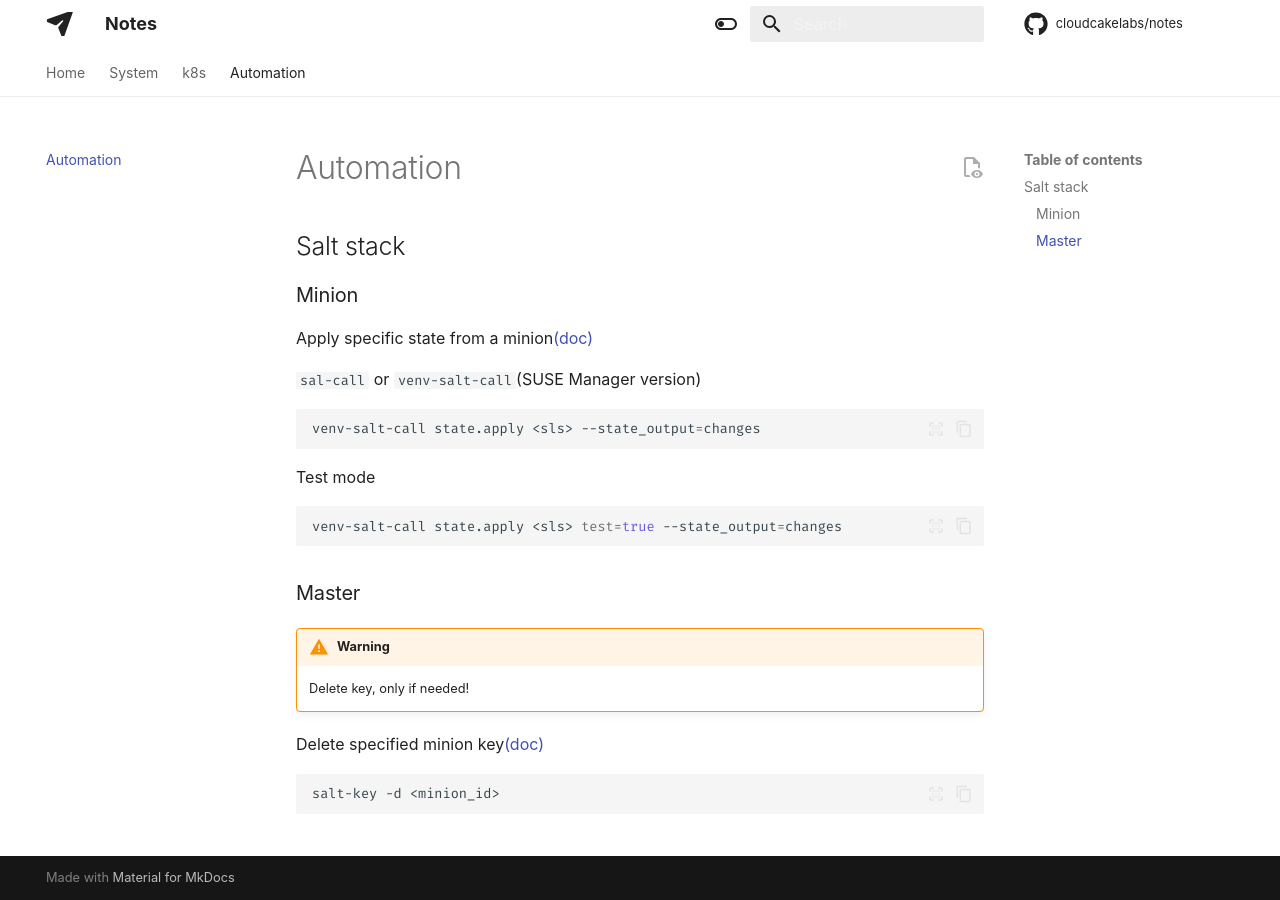
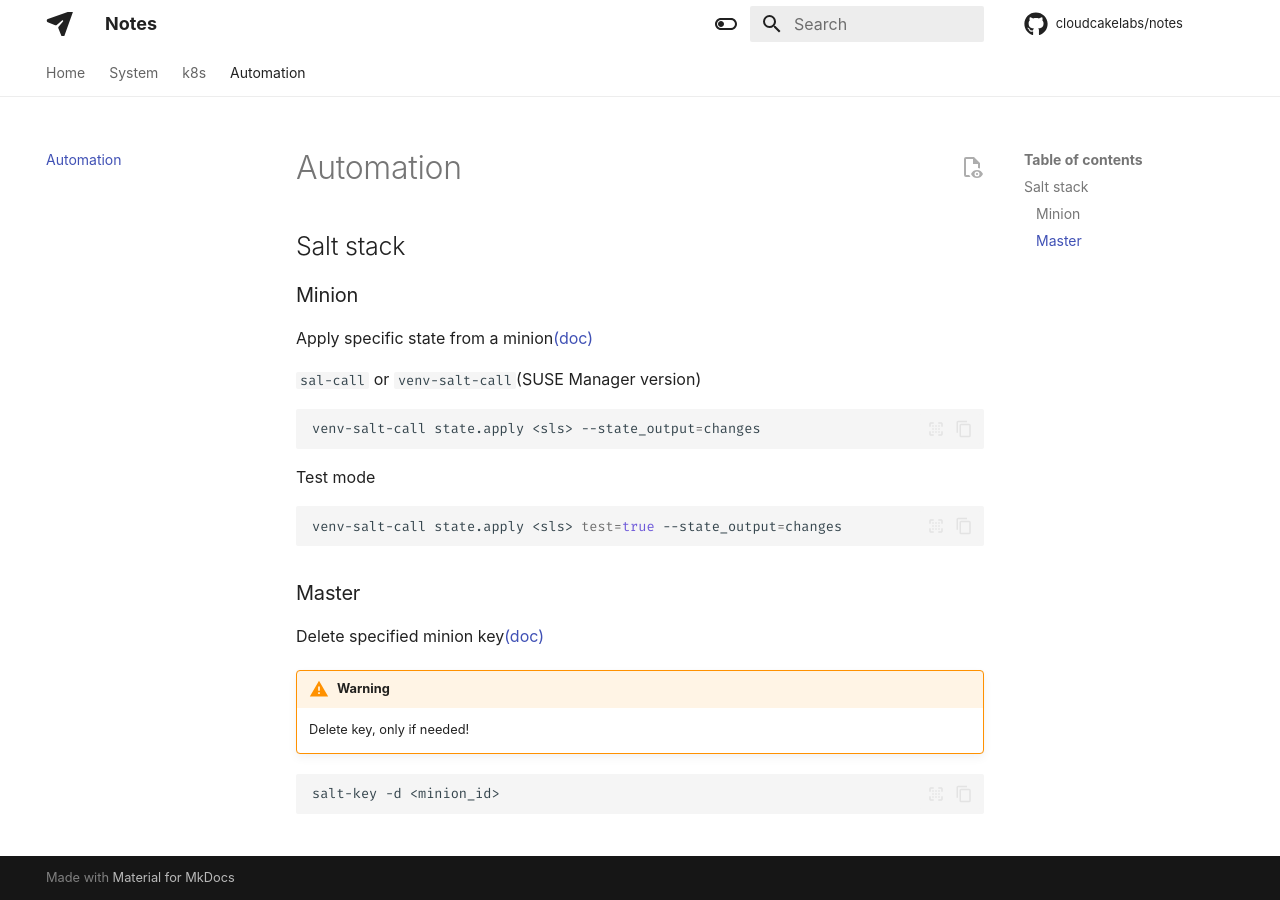
Before and after one commit to cloudcakelabs/notes, an MkDocs documentation site: the page built from docs/automation.md, in a window 1280 px wide. Built offline with MkDocs 1.6.1 and Material for MkDocs 9.7.7, drawn with Linux system fonts in a browser that asks for light colours; some web fonts are replaced; comment, search, counter and statistics services are not loaded.

Commit message:
Update notes.

````diff
--- a/docs/automation.md
+++ b/docs/automation.md
@@ -20,12 +20,12 @@
 
 ### Master
 
+Delete specified minion key[(doc)](https://docs.saltproject.io/en/latest/ref/cli/salt-key.html)
+
 !!! warning "Warning"
 
     Delete key, only if needed!
 
-Delete specified minion key[(doc)](https://docs.saltproject.io/en/latest/ref/cli/salt-key.html)
-
 ```sh
 salt-key -d <minion_id>
 ```
````
